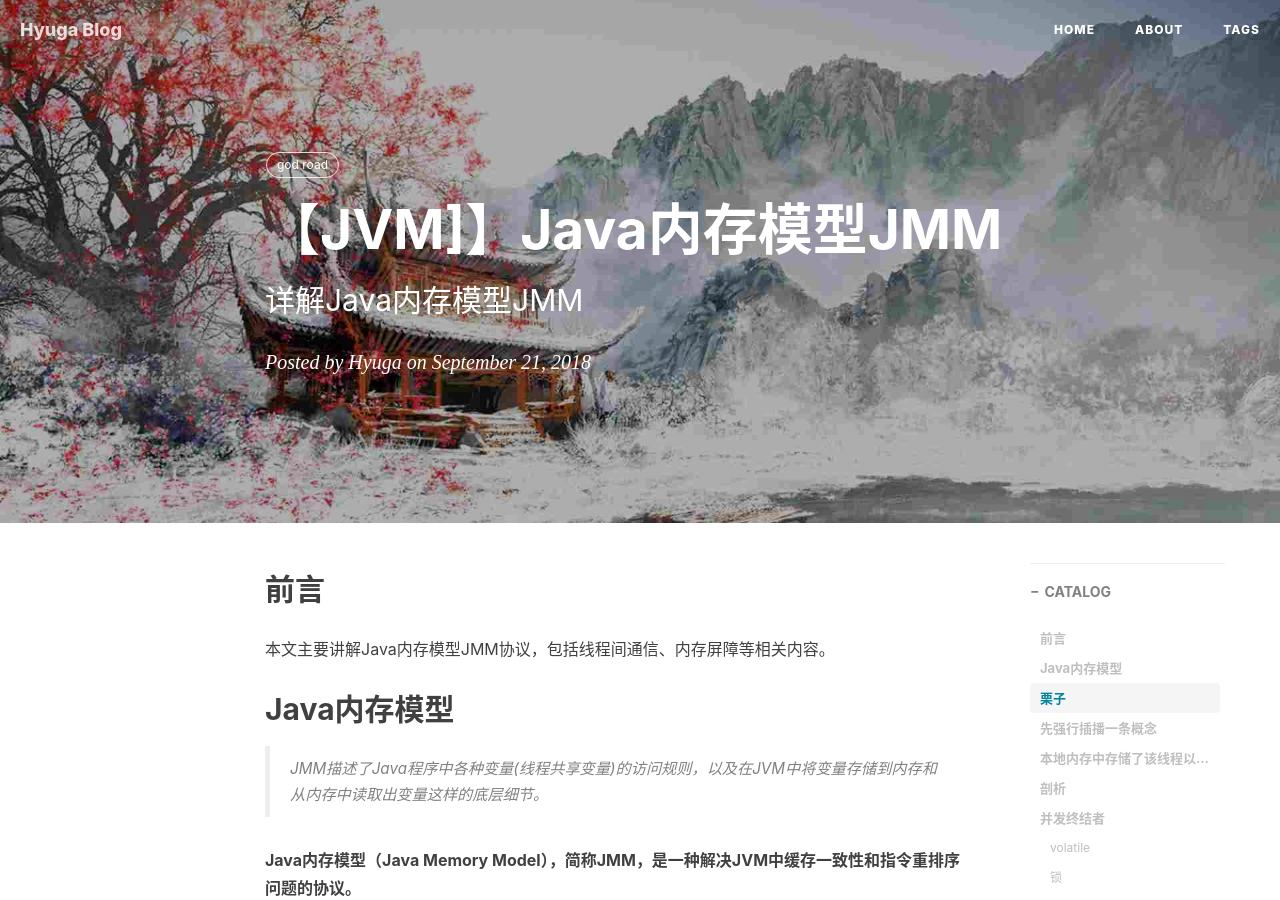
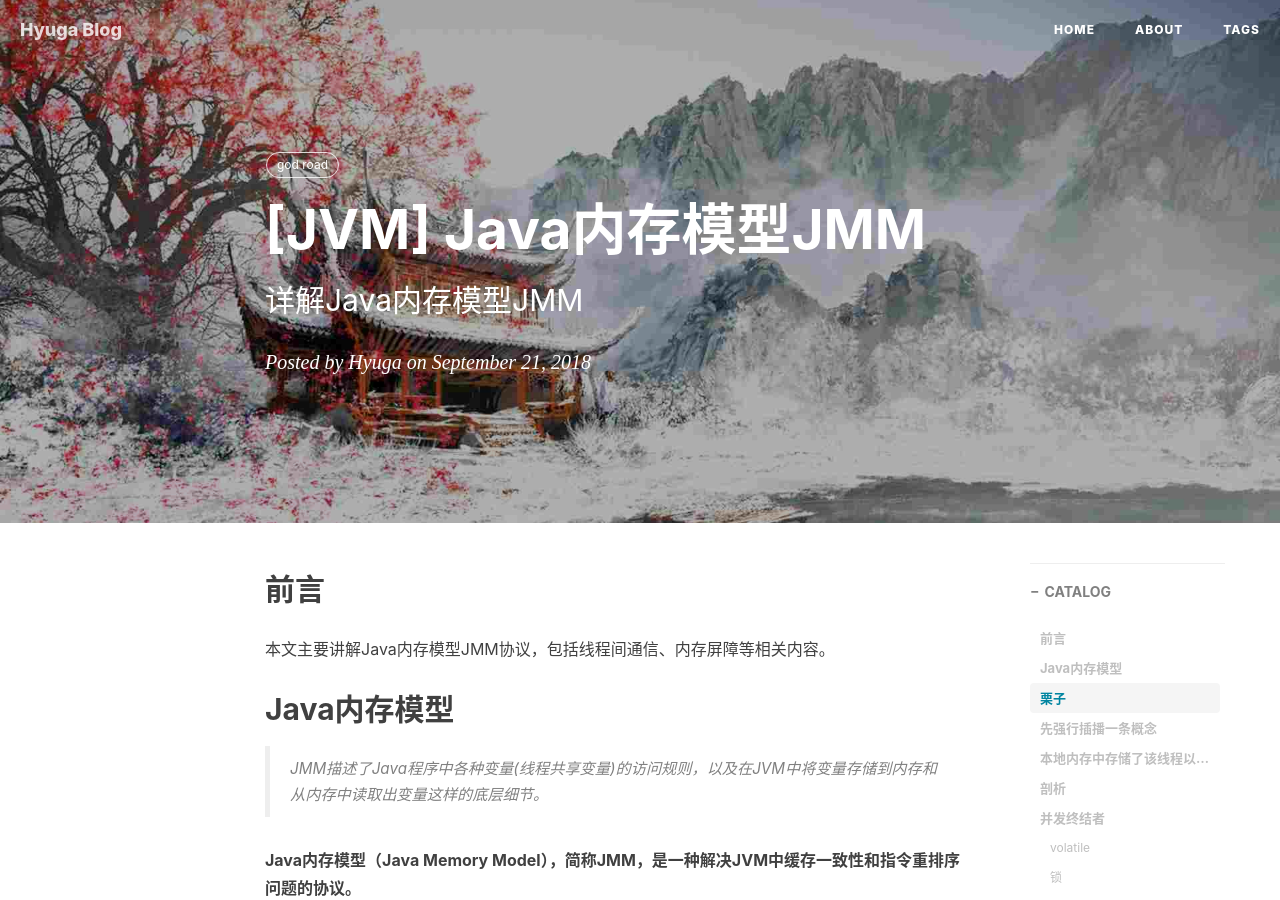
Before and after one commit to hyuga0410/hyuga.github.io, a Jekyll site: the page built from _posts/2018-09-21-jvm-jmm.md, in a window 1280 px wide and 900 px high. Built offline with Jekyll 4.4.1, drawn with Linux system fonts in a browser that asks for light colours; nearby versions of some CDN libraries; comment, search, counter and statistics services are not loaded.

Commit message:
jvm-compile

```diff
--- a/_posts/2018-09-21-jvm-jmm.md
+++ b/_posts/2018-09-21-jvm-jmm.md
@@ -1,6 +1,6 @@
 ---
 layout:       post
-title:        "【JVM]】Java内存模型JMM"
+title:        "[JVM] Java内存模型JMM"
 subtitle:     "详解Java内存模型JMM"
 date:         2018-09-21 22:42:05
 author:       "Hyuga"
```
